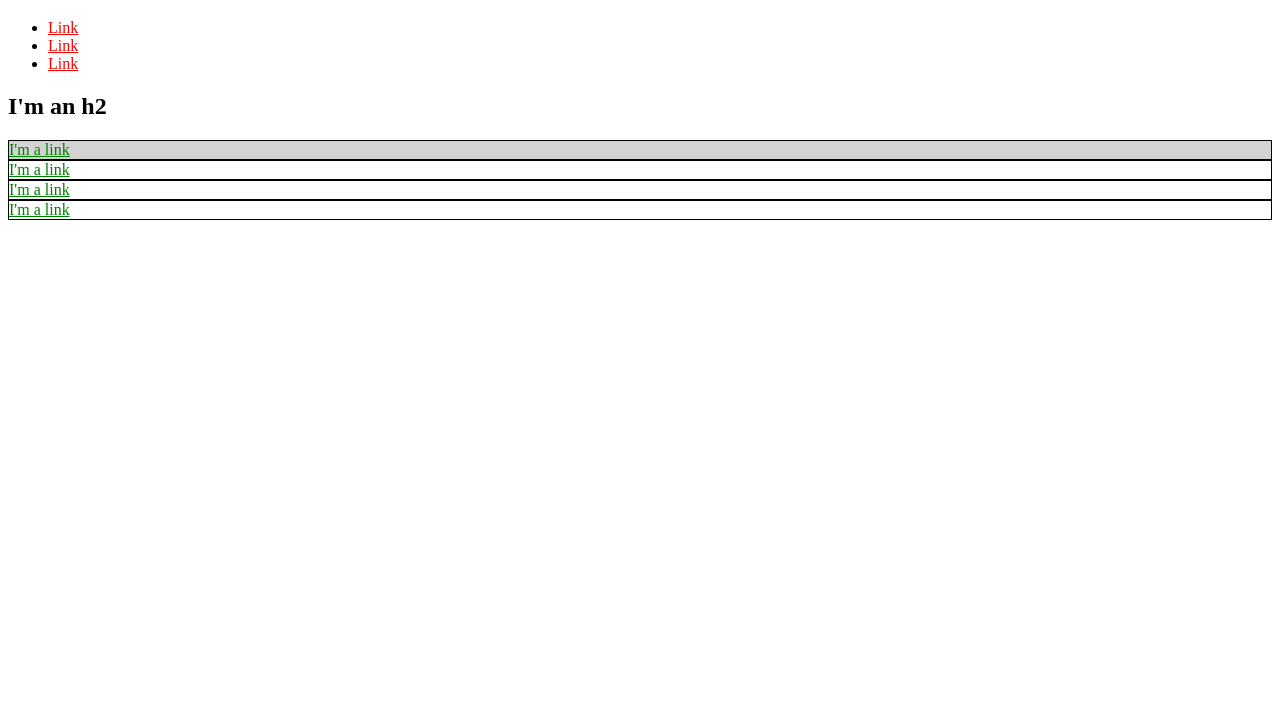
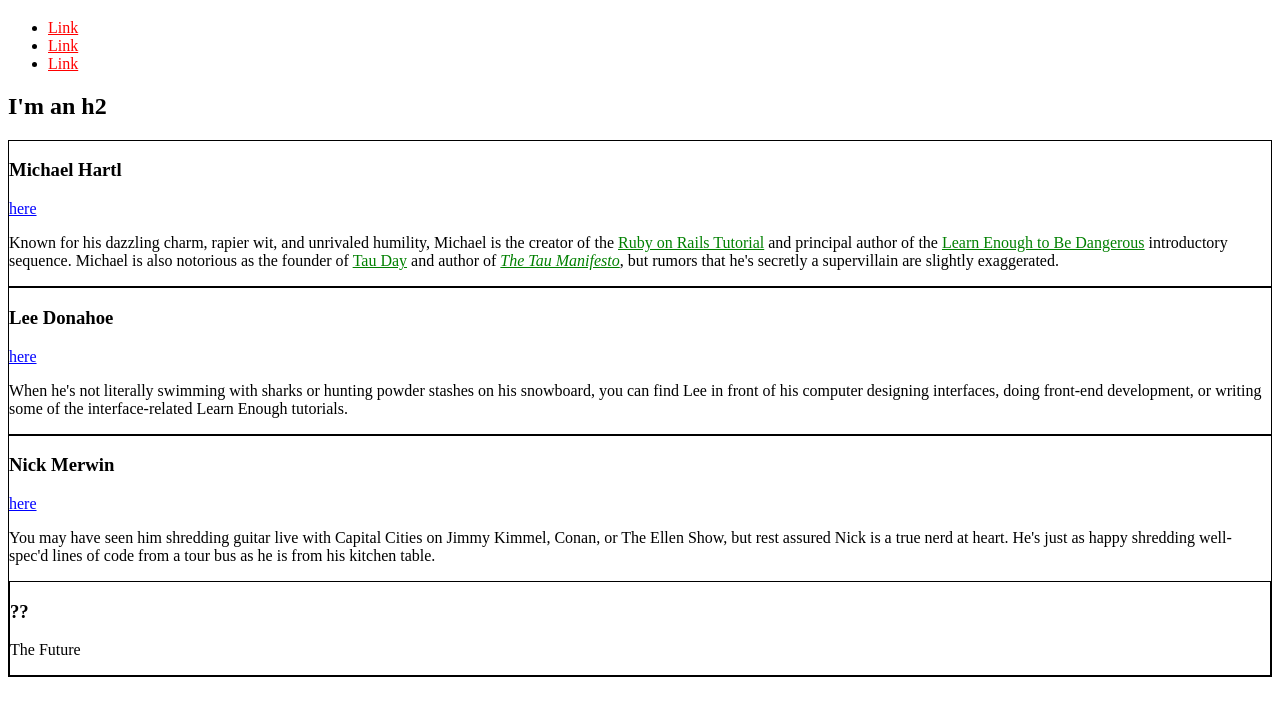
Before and after one commit to borisbus/borisbus.github.io, a plain HTML site: page index.html in a window 1280 px wide. Shown: the part 61-776 px from the top of the page. Drawn offline with Linux system fonts and the light colour scheme.

Commit message:
Add content and organize styles

```diff
--- a/index.html
+++ b/index.html
@@ -4,17 +4,23 @@
     <title>Test Page: Don't Panic</title>
     <meta charset="utf-8">
     <style>
+
+        /*GLOBAL STYLES*/
         a {color: red;
         }
-    #exec-bio {
-        background-color: lightgray;
+
+        /*SOCIAL STYLES*/
+        .social-link{
+        color: blue;
     }
+       /*BIO STYLES*/
     .bio-box {
         border: 1px solid black;
     }
-    .bio-box a {
+    .bio-copy a {
         color: green
     }
+
     </style>
   </head>
   <body>
@@ -31,17 +37,53 @@
           </li>
         </ul>
         <h2>I'm an h2</h2>
-    <div id="exec-bio" class="bio-box">
-      <a href="https://example.com/" >I'm a link</a>
+        <div class="bio-box">
+          <h3>Michael Hartl</h3>
+          <a href="https://twitter.com/mhartl" class="social-link">here</a>
+          <div class="bio-copy">
+          <p>
+            Known for his dazzling charm, rapier wit, and unrivaled humility,
+            Michael is the creator of the
+            <a href="https://www.railstutorial.org/">Ruby on Rails
+            Tutorial</a> and principal author of the
+            <a href="https://learnenough.com/">
+            Learn Enough to Be Dangerous</a> introductory sequence. Michael
+            is also notorious as the founder of
+            <a href="http://tauday.com/">Tau Day</a> and author of
+            <a href="http://tauday.com/tau-manifesto"><em>The Tau
+            Manifesto</em></a>, but rumors that he's secretly a supervillain
+            are slightly exaggerated.
+          </p>
+        </div>
         </div>
         <div class="bio-box">
-      <a href="https://example.com/" >I'm a link</a>
+          <h3>Lee Donahoe</h3>
+          <a href="https://twitter.com/leedonahoe" class="social-link">here</a>
+          <div class="bio-copy">
+          <p>
+            When he's not literally swimming with sharks or hunting powder stashes on
+            his snowboard, you can find Lee in front of his computer designing
+            interfaces, doing front-end development, or writing some of the
+            interface-related Learn Enough tutorials.
+          </p>
+        </div>
         </div>
         <div class="bio-box">
-      <a href="https://example.com/">I'm a link</a>
+          <h3>Nick Merwin</h3>
+          <a href="https://twitter.com/nickmerwin" class="social-link">here</a>
+          <div class="bio-copy">
+          <p>
+            You may have seen him shredding guitar live with Capital Cities on Jimmy
+            Kimmel, Conan, or The Ellen Show, but rest assured Nick is a true nerd at
+            heart. He's just as happy shredding well-spec'd lines of code from a tour
+            bus as he is from his kitchen table.
+          </p>
         </div>
         <div class="bio-box">
-      <a href="https://example.com/">I'm a link</a>
+          <h3>??</h3>
+          <p>
+            The Future
+          </p>
         </div>
   </body>
 </html>
```
Lines whose indentation alone changed are shown as unchanged.
